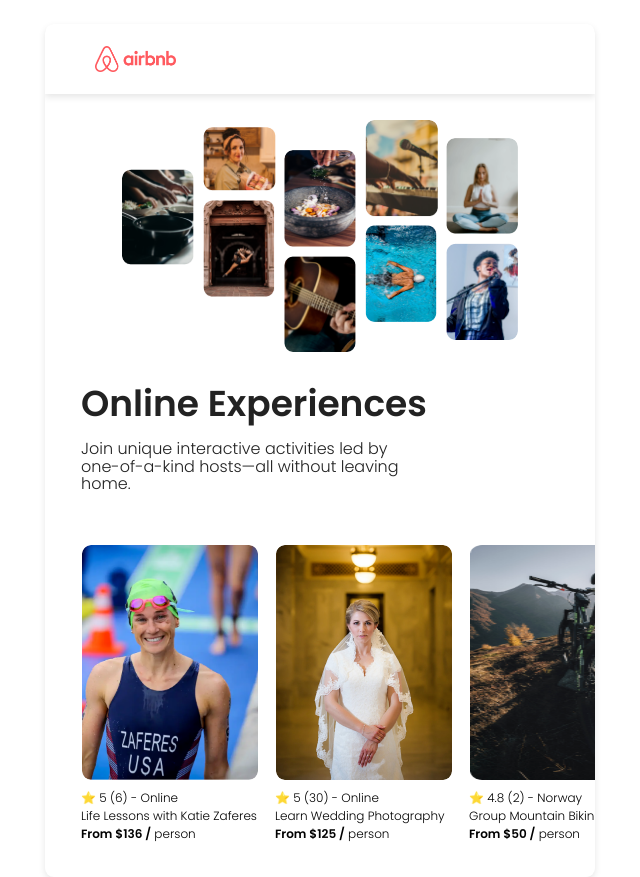
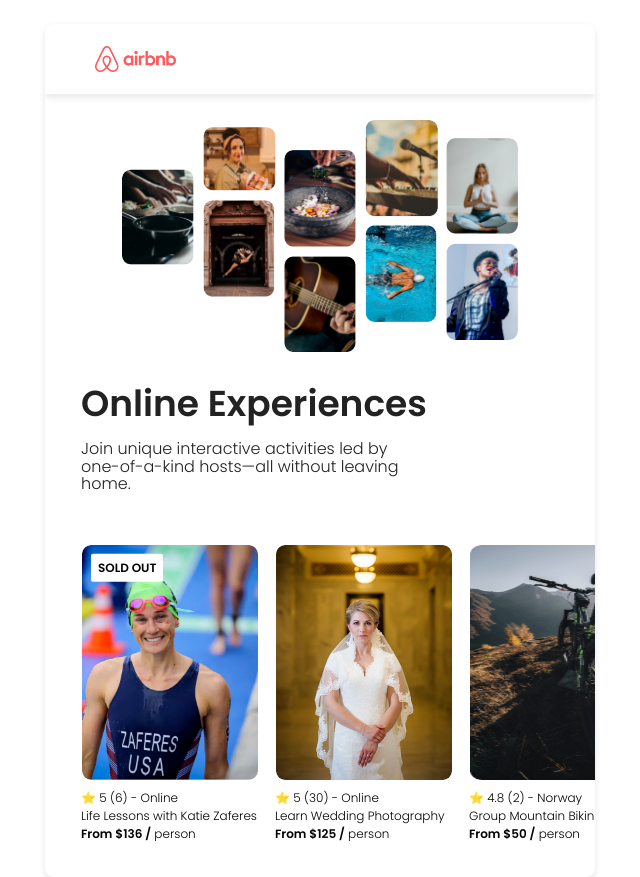
Before and after one commit to mfimia/react-airbnb, a React (Create React App) app: page / in a window 1280 px wide. Shown: the whole page, without its empty margins (174-814 px from the left). Built offline with nearby package versions, Linux system fonts and the light colour scheme.

Commit message:
added sold out badge when no empty spots

```diff
--- a/src/Cards.js
+++ b/src/Cards.js
@@ -3,13 +3,14 @@
 export default function Cards(props) {
   console.log(props);
   return (
-    <div>
+    <div className="card">
       <img
         src={props.image}
         id={`large-image${props.cardID}`}
         alt="Airbnb card"
       />
       <div id={`image${props.cardID}-caption`}>
+        {!props.openSpots && <div className="card--badge">SOLD OUT</div>}
         <div className="top-title">
           ⭐ {props.rate} ({props.reviewCount}) - {props.country}
         </div>
--- a/src/MainSection.js
+++ b/src/MainSection.js
@@ -16,6 +16,7 @@
         // Adding unique key property to avoid React error showing up in console
         key={card.id}
         cardID={card.id}
+        openSpots={card.openSpots}
       />
     );
   });
--- a/src/css/Cards.css
+++ b/src/css/Cards.css
@@ -46,3 +46,14 @@
   font-family: Poppins;
   font-size: 12px;
 }
+
+.card--badge {
+  position: absolute;
+  top: 0;
+  left: 10px;
+  background-color: white;
+  padding: 5px 7px;
+  border-radius: 2px;
+  font-weight: bold;
+  transform: translateY(-840%);
+}
```
